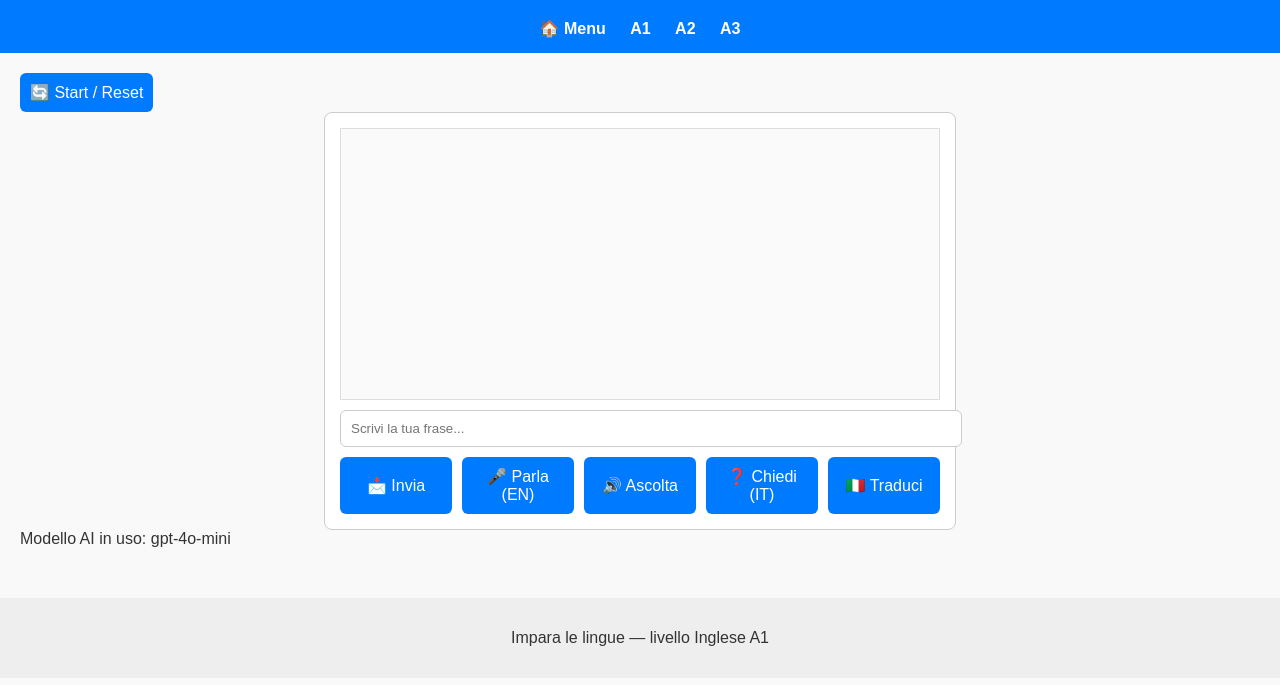
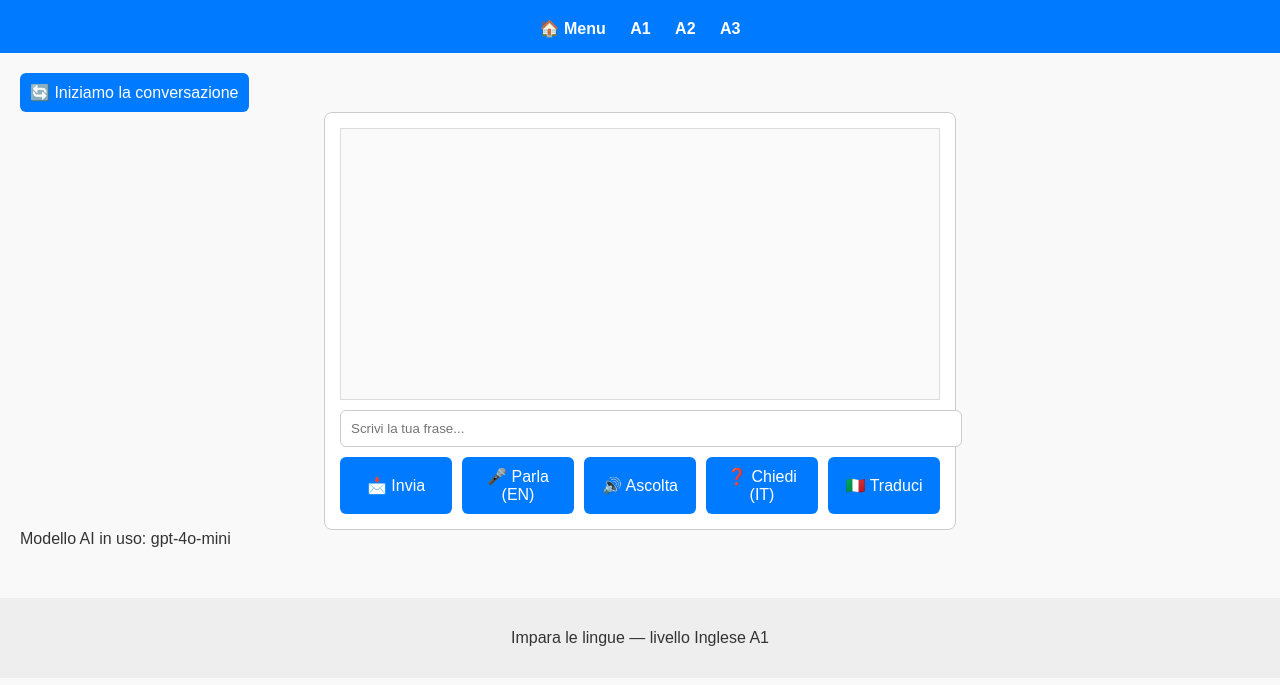
Before and after one commit to fabiorimini/impara-le-lingue, a website: page en-a1/index.html in a window 1280 px wide. Shown: the part 77-762 px from the top of the page. Drawn offline with Linux system fonts and the light colour scheme.

Commit message:
Sostituzione totale dei file

```diff
--- a/en-a1/index.html
+++ b/en-a1/index.html
@@ -18,7 +18,7 @@
   </header>
 
   <main>
-    <button id="start-reset-btn" class="btn">🔄 Start / Reset</button>
+    <button id="start-reset-btn" class="btn">🔄 Iniziamo la conversazione</button>
     <div id="chat-container">
       <div id="chat-log"></div>
       <input id="user-input" type="text" placeholder="Scrivi la tua frase...">
--- a/en-a1/script.js
+++ b/en-a1/script.js
@@ -232,7 +232,6 @@ function startConversation() {
 
 document.getElementById("start-reset-btn").addEventListener("click", startConversation);
 
-
 // =========================
 // ASCOLTA ULTIMA RISPOSTA AI
 // =========================
```
Also changed, not shown: fr-a1/index.html (+1 -1 lines).
